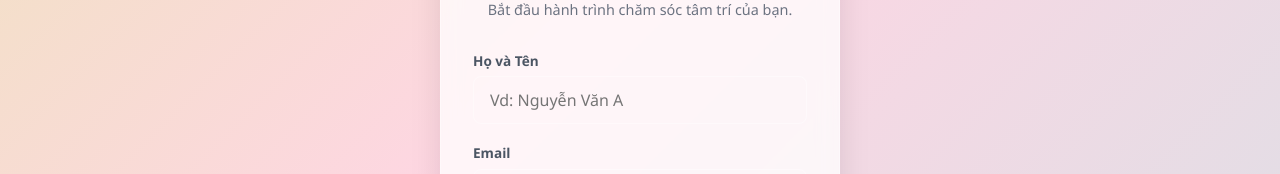
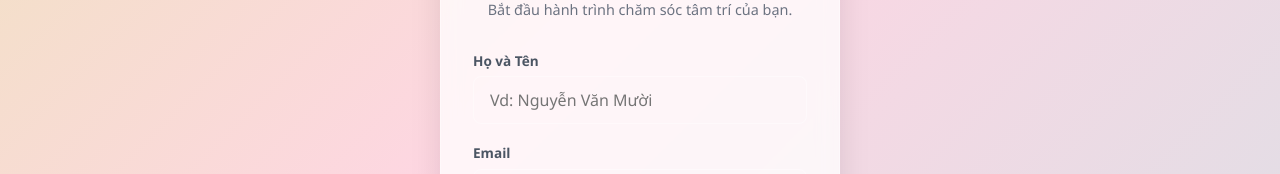
Before and after one commit to K4yTee369/mindgarden, a Vue app in the folder client/: page /register in a window 1280 px wide. Shown: the part 160-334 px from the top of the page. Built offline with nearby package versions, Linux system fonts and the light colour scheme; no server answers.

Commit message:
A little change

```diff
--- a/client/src/views/RegisterView.vue
+++ b/client/src/views/RegisterView.vue
@@ -66,7 +66,7 @@ const handleRegister = async () => {
       <form @submit.prevent="handleRegister" class="auth-form">
         <div class="input-group">
           <label>Họ và Tên</label>
-          <input v-model="fullName" type="text" placeholder="Vd: Nguyễn Văn A" :disabled="isLoading" />
+          <input v-model="fullName" type="text" placeholder="Vd: Nguyễn Văn Mười" :disabled="isLoading" />
         </div>
 
         <div class="input-group">
```
